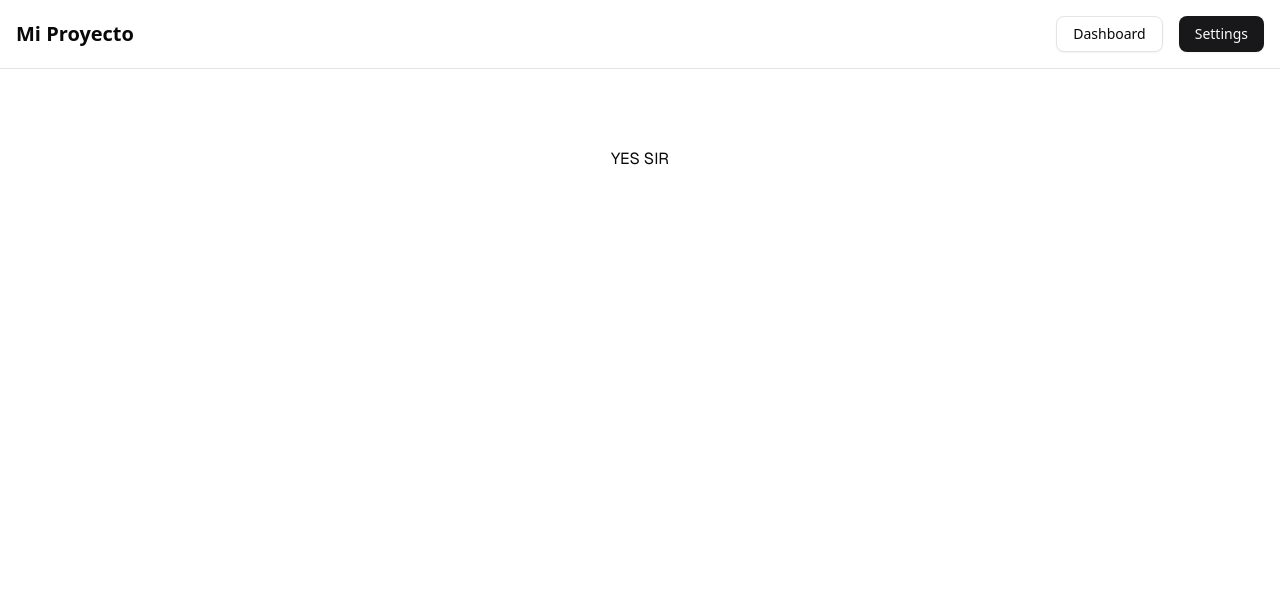
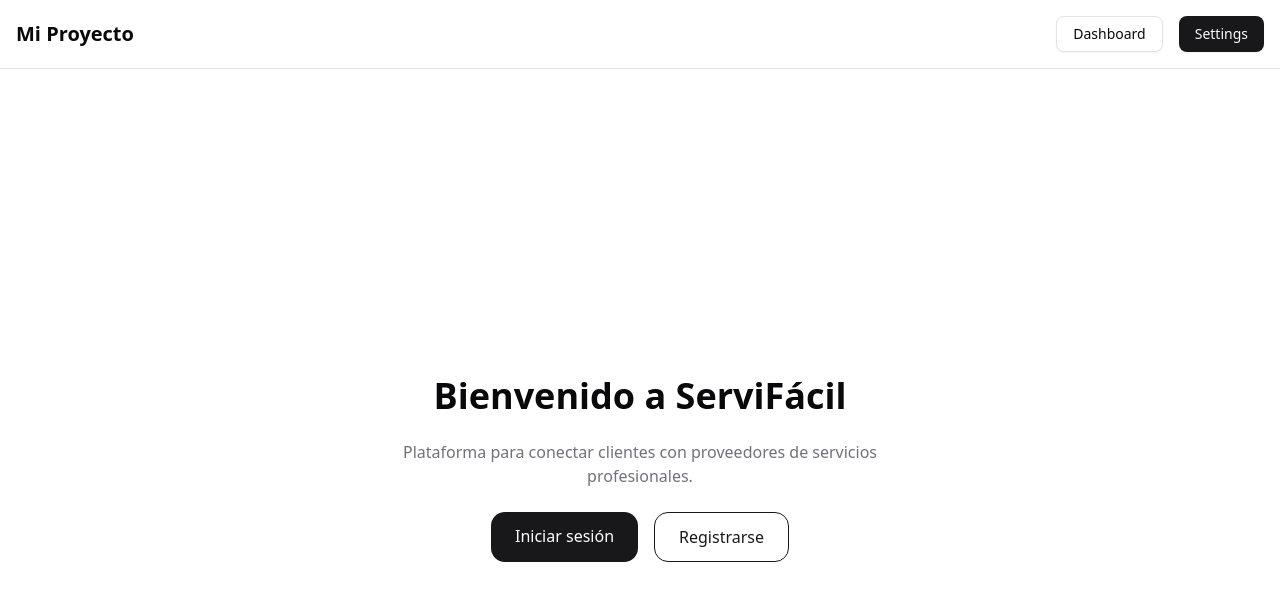
Before and after one commit to MateuCarbonell/TFG_Servify, a Next.js app: page / in a window 1280 px wide. Shown: the top 600 px of the page. Built offline with nearby package versions, Linux system fonts and the light colour scheme; no server answers.

Commit message:
added: better landing page

```diff
--- a/app/page.tsx
+++ b/app/page.tsx
@@ -1,9 +1,19 @@
-import Image from "next/image";
+export default function HomePage() {
+  return (
+    <div className="min-h-screen flex flex-col items-center justify-center text-center px-4 py-16 space-y-6">
+      <h1 className="text-4xl font-bold">Bienvenido a ServiFácil</h1>
+      <p className="text-muted-foreground max-w-xl">
+        Plataforma para conectar clientes con proveedores de servicios profesionales.
+      </p>
 
-export default function Home() {
-  return (
-    <div className="grid grid-rows-[20px_1fr_20px] items-center justify-items-center min-h-screen p-8 pb-20 gap-16 sm:p-20 font-[family-name:var(--font-geist-sans)]">
-        <h1>YES SIR</h1>
-        </div>
+      <div className="flex flex-col sm:flex-row gap-4">
+        <a href="/login" className="px-6 py-3 bg-primary text-white rounded-xl hover:bg-primary/90 transition">
+          Iniciar sesión
+        </a>
+        <a href="/register" className="px-6 py-3 border border-primary text-primary rounded-xl hover:bg-primary/10 transition">
+          Registrarse
+        </a>
+      </div>
+    </div>
   );
 }
```
